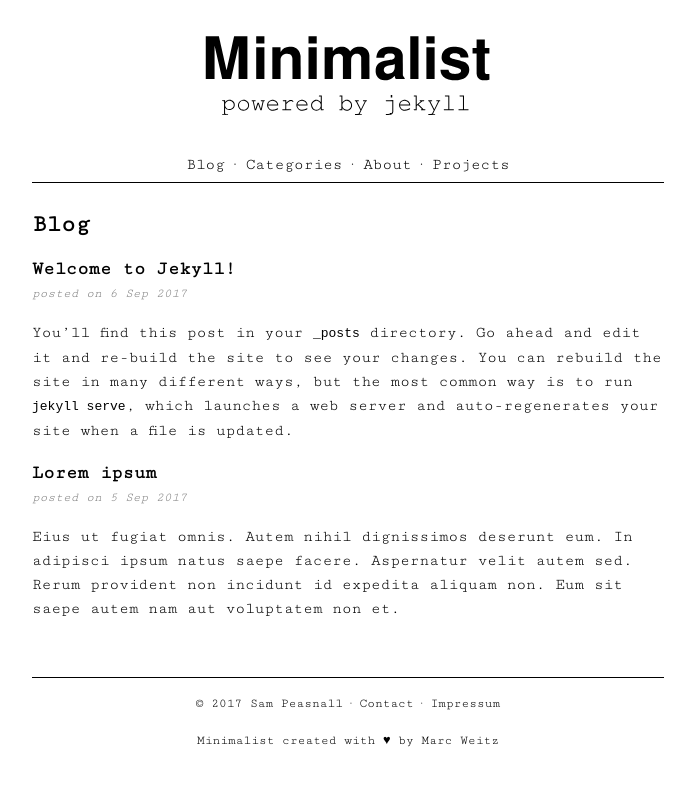
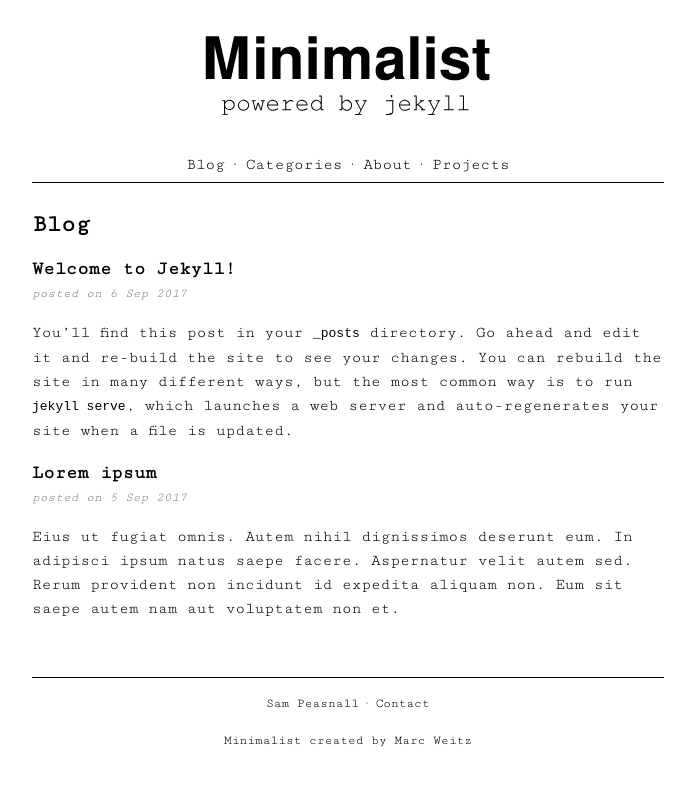
Before and after one commit to sampeas/sampeas.github.io, a Jekyll site: the page built from index.md, in a window 1280 px wide. Shown: the top 786 px of the page, without its empty margins (292-983 px from the left). Built offline with Jekyll 4.4.1, drawn with Linux system fonts in a browser that asks for light colours.

Commit message:
Update footer.html

```diff
--- a/_includes/footer.html
+++ b/_includes/footer.html
@@ -1,10 +1,9 @@
 <div id="footer">
   <p>
-    © 2017 {{site.owner}}  ·
-    <a href="{{site.url}}{{site.baseurl}}/contact/">Contact</a>  ·
-    <a style="color: black;" href="{{site.url}}{{site.baseurl}}/impressum/">Impressum</a>
+    {{site.owner}}  ·
+    <a href="{{site.url}}{{site.baseurl}}/contact/">Contact</a>
   </p>
   <p>
-    <a href="https://github.com/Trybnetic/minimalist/">Minimalist</a> created with &#9829; by <a href="https://github.com/Trybnetic/">Marc Weitz</a>
+    <a href="https://github.com/Trybnetic/minimalist/">Minimalist</a> created by <a href="https://github.com/Trybnetic/">Marc Weitz</a>
   </p>
 </div>
```
